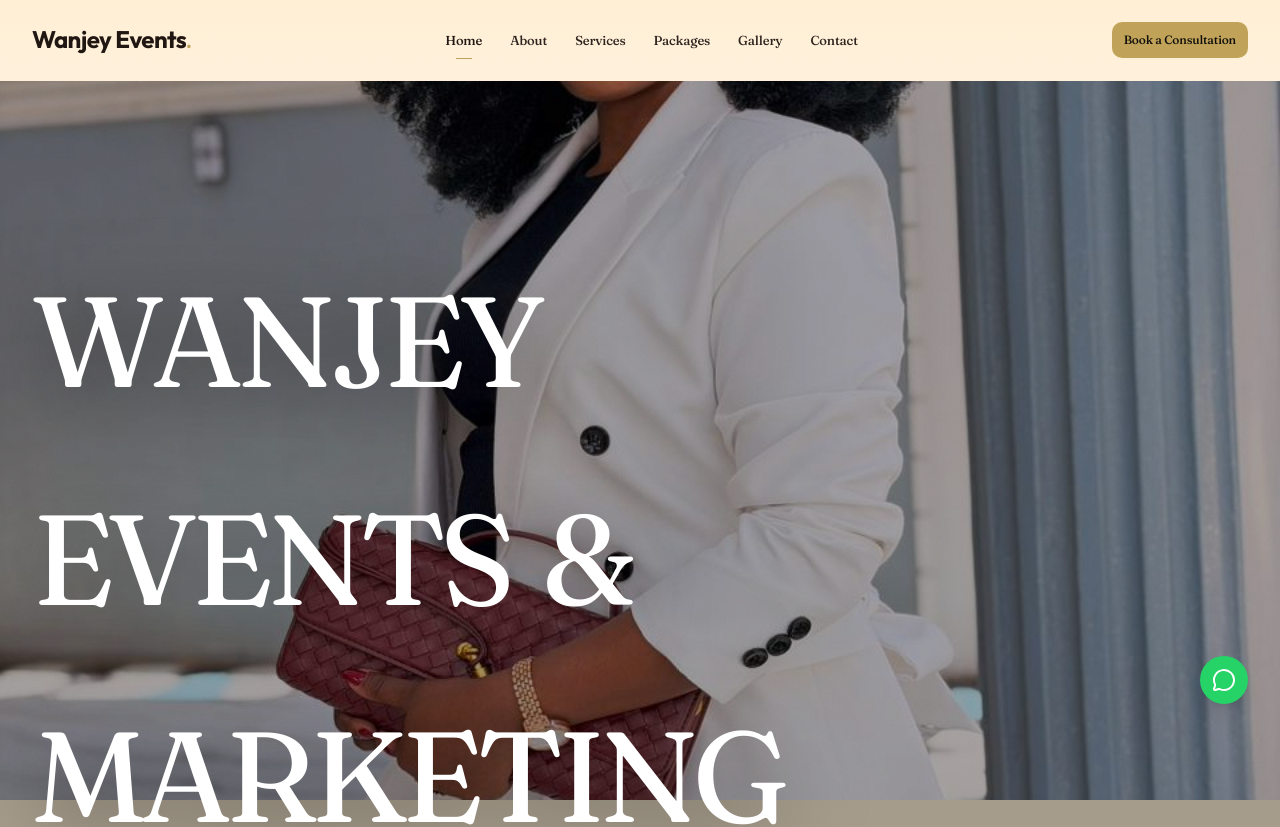
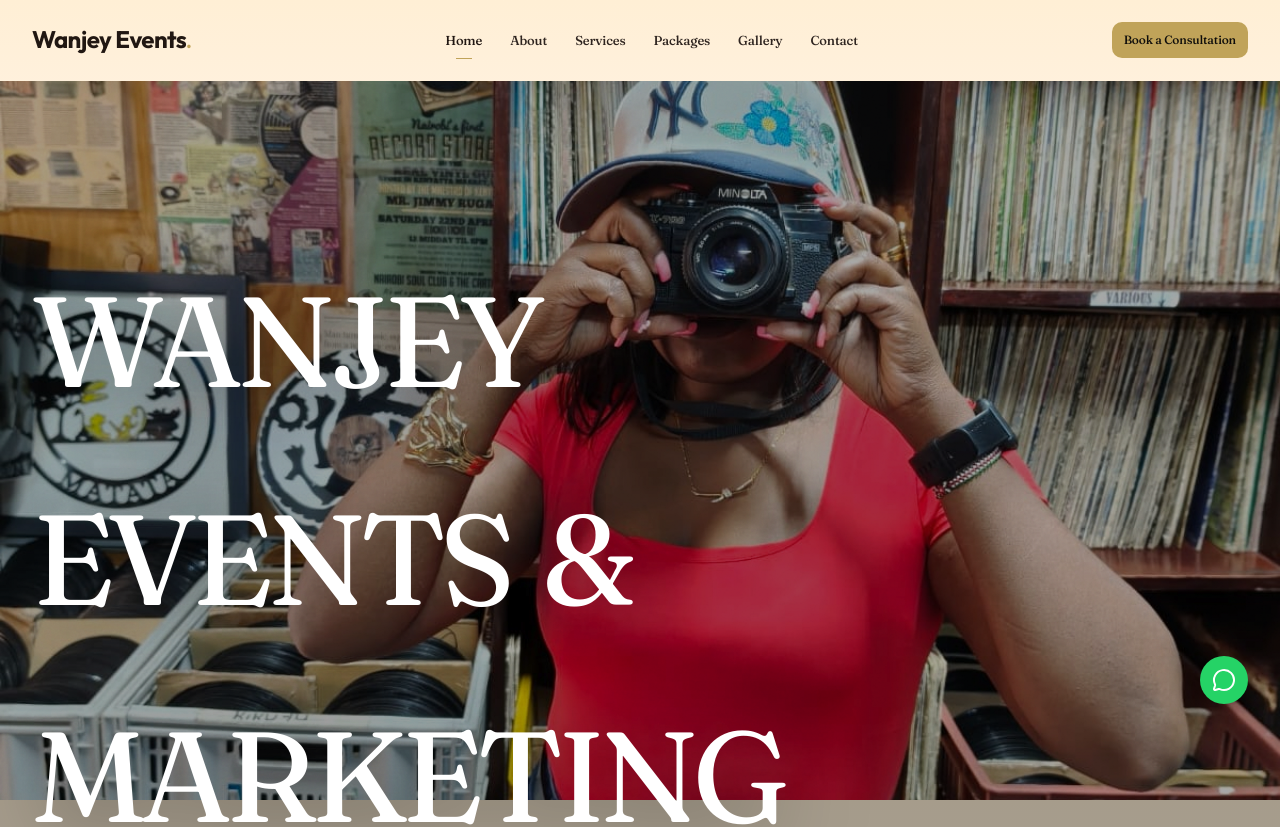
Before and after one commit to malnusagency-lgtm/wanjey-events, a Next.js app: page / in a window 1280 px wide. Shown: the top 827 px of the page. Built offline with nearby package versions, Linux system fonts and the light colour scheme.

Commit message:
Updated hero background to p2.jpeg

```diff
--- a/src/components/HeroBackground.tsx
+++ b/src/components/HeroBackground.tsx
@@ -6,7 +6,7 @@ export default function HeroBackground() {
       <div
         className="fixed inset-0 z-[-1] bg-cover bg-center bg-no-repeat w-full h-full pointer-events-none"
         style={{
-          backgroundImage: 'url("/assets/hero-bg.jpg")',
+          backgroundImage: 'url("/assets/p2.jpeg")',
           height: '100vh',
           width: '100vw',
           transform: 'translateZ(0)',
```
Also changed, not shown: public/assets/p2.jpeg (added).
